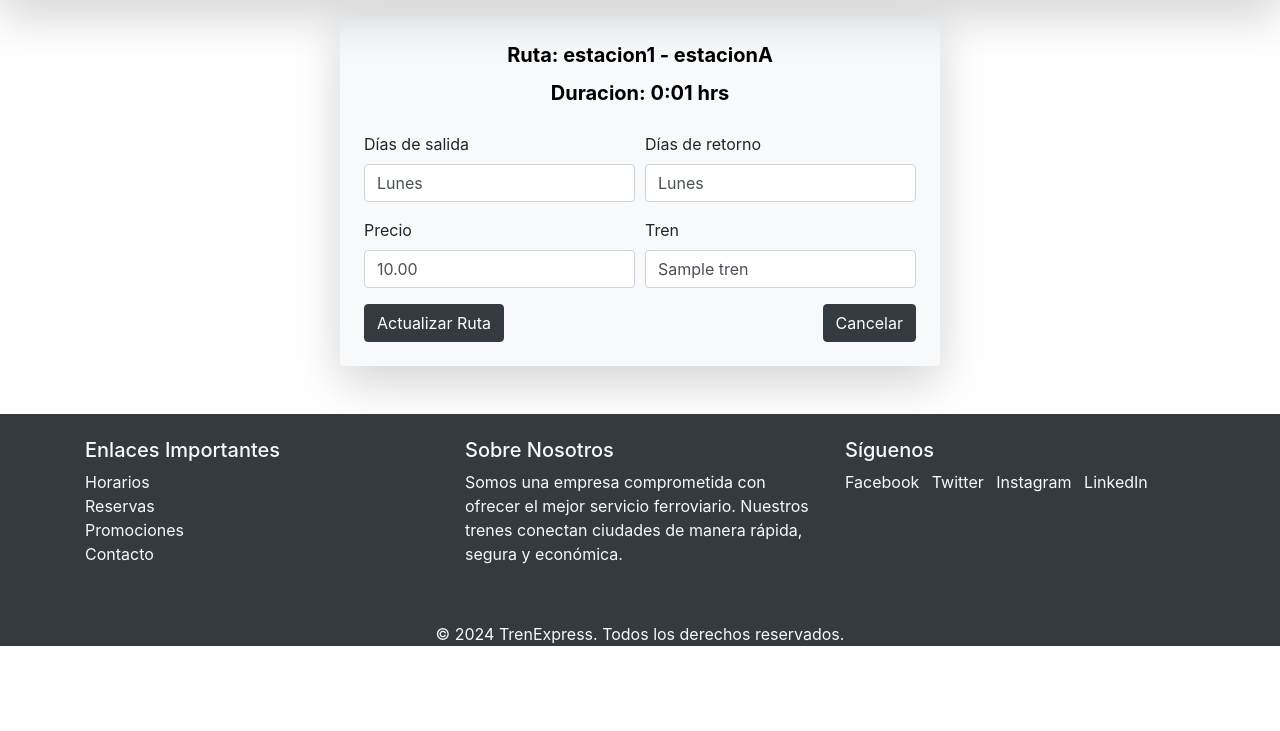
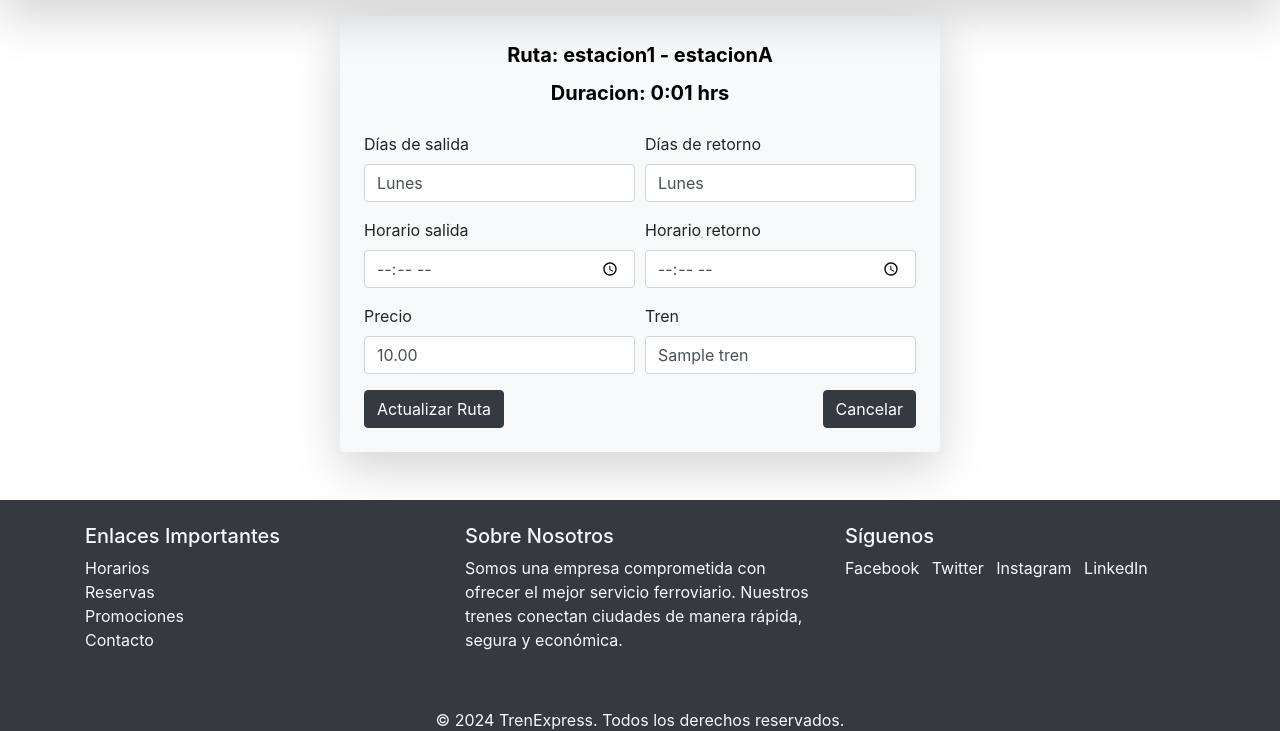
Before and after one commit to GitGiuGin/ReservasVentasTrenes, a Django app: page /rutas/list/edicionRuta/1 in a window 1280 px wide. Shown: the part 56-787 px from the top of the page. Run offline with Django 3.2, Linux system fonts and the light colour scheme; tables that the repository leaves empty hold one stand-in row (values such as "Sample post"); some libraries are stand-ins or nearby versions.

Commit message:
HORARIOS AÑADIDOS A LAS RUTAS

```diff
--- a/apps/rutas/models.py
+++ b/apps/rutas/models.py
@@ -10,7 +10,9 @@ class Ruta (models.Model):
     destino = models.CharField(max_length=50, verbose_name="Estación de destino", choices=DESTINO_CHOICES)
     duracion = models.SmallIntegerField()
     dia_salida = models.CharField(max_length=50, verbose_name="Dia Salida", null=True, blank=True)
+    horario_salida = models.TimeField(verbose_name="Horario de Salida", null=True, blank=True)
     dia_retorno = models.CharField(max_length=50, verbose_name="Dia Retorno", null=True, blank=True)
+    horario_retorno = models.TimeField(verbose_name="Horario de Salida", null=True, blank=True)
     precio = models.DecimalField(max_digits=10, decimal_places=2)
     tren = models.ForeignKey(Tren, null=True, blank=True, on_delete=models.CASCADE)
     dias_disponibles = models.CharField(max_length=50, verbose_name="Días Disponibles", null=True)
--- a/apps/rutas/templates/rutas/ruta_editar.html
+++ b/apps/rutas/templates/rutas/ruta_editar.html
@@ -44,6 +44,19 @@
         </div>
         <div class="form-row">
             <div class="form-group col-md-6">
+                <label for="dias_disponibles" class="form-label">Horario salida</label>
+                <input type="time" class="form-control" id="horarioSalida" name="horarioSalida" required>
+                <div class="invalid-feedback">Por favor, seleccione los días en que la ruta está disponible.</div>
+            </div>
+            <div class="form-group col-md-6">
+                <label for="dias_disponibles" class="form-label">Horario retorno</label>
+                <input type="time" class="form-control" id="horarioRetorno" name="horarioRetorno" required>
+                <div class="invalid-feedback">Por favor, seleccione los días en que la ruta está disponible.</div>
+            </div>
+        </div>
+
+        <div class="form-row">
+            <div class="form-group col-md-6">
                 <label for="precio" class="form-label">Precio</label>
                 <input type="number" class="form-control" value="{{ ruta.precio }}" id="numPrecio" name="numPrecio"
                     placeholder="Ingrese el precio de la ruta" step="0.01" min="0" required>
--- a/apps/rutas/templates/rutas/rutas_disponibles.html
+++ b/apps/rutas/templates/rutas/rutas_disponibles.html
@@ -26,9 +26,9 @@
         {% for ruta in rutas %}
             <tr>
                 <td class="align-middle p-1">{{ ruta.origen }} - {{ ruta.destino }}</td>
-                <td class="text-center align-middle p-1">{{ ruta.duracion_formateada }}</td>
-                <td class="text-center align-middle p-1">{{ ruta.dia_salida }}</td>
-                <td class="text-center align-middle p-1">{{ ruta.dia_retorno }}</td>
+                <td class="text-center align-middle p-1"> {{ruta.duracion_formateada}} </td>
+                <td class="text-center align-middle p-1"> {{ruta.dia_salida}} - {{ruta.horario_salida}}</td>
+                <td class="text-center align-middle p-1"> {{ruta.dia_retorno}} - {{ruta.horario_retorno}}</td>
                 <td class="text-center align-middle p-1">{{ ruta.precio_bs }}</td>
                 <td class="align-middle p-1">{{ ruta.tren.nombre }}</td>
                 <td class="text-center align-middle p-1">
--- a/apps/rutas/views.py
+++ b/apps/rutas/views.py
@@ -90,6 +90,8 @@ def editarRuta(request):
     dia_retorno = request.POST['selectDiaRetorno']
     precio = request.POST['numPrecio']
     tren = request.POST['selectTren']
+    horario_salida = request.POST['horarioSalida']
+    horario_retorno = request.POST['horarioRetorno']
 
     ruta = Ruta.objects.get(id=id)
     tren = Tren.objects.get(id=tren)
@@ -98,6 +100,8 @@ def editarRuta(request):
     ruta.dia_retorno = dia_retorno
     ruta.precio = precio
     ruta.tren = tren
+    ruta.horario_salida = horario_salida
+    ruta.horario_retorno = horario_retorno
     ruta.save()
 
     return redirect('ruta_lista')
```
Also changed, not shown: apps/rutas/templates/rutas/ruta_list.html (+3 -7 lines), apps/rutas/migrations/0003_auto_20240918_2009.py (added).
